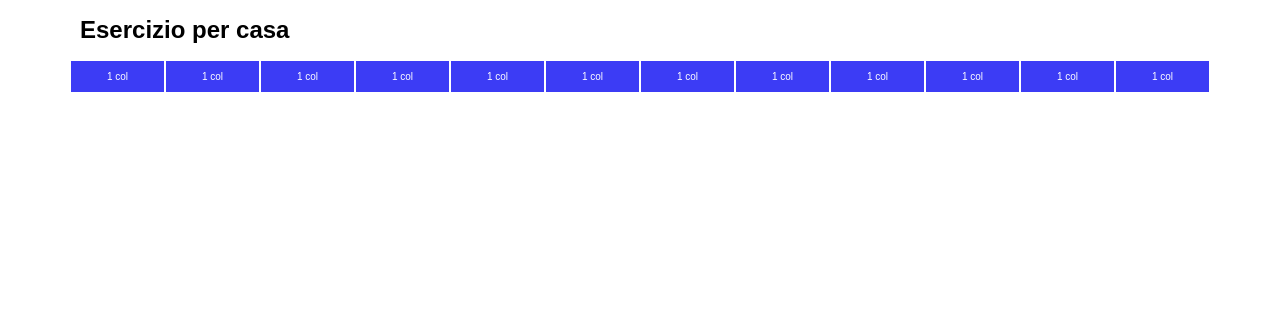
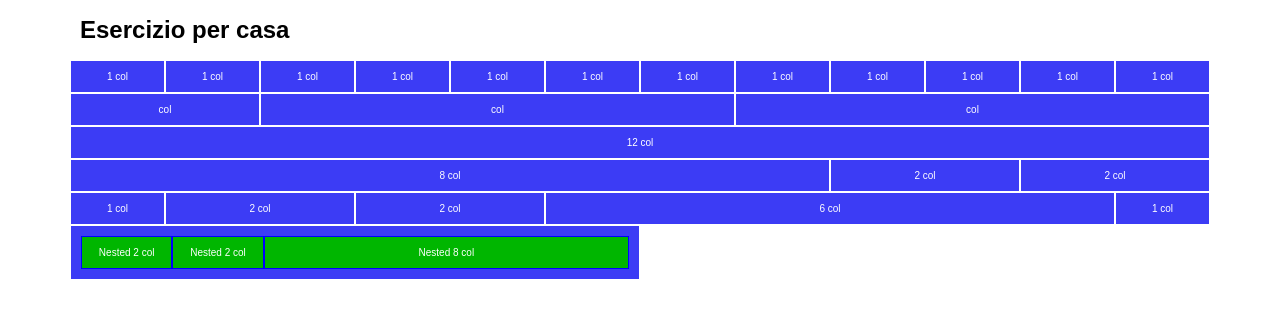
Before and after one commit to AlessandroVano/html-css-12bool, a plain HTML site: page index.html in a window 1280 px wide. Drawn offline with Linux system fonts and the light colour scheme.

Commit message:
insert 1° section

```diff
--- a/css/main.css
+++ b/css/main.css
@@ -15,3 +15,15 @@ h2 {
     font-size: 10px;
     border: 1px solid white ;
 }
+ .box-nested {
+     display: flex;
+ }
+
+.box .col-2 .box {
+    background: rgb(0, 182, 0);
+    border: 1px solid blue
+}
+.box .col-8 .box {
+    background-color: rgb(0, 182, 0);
+    border: 1px solid blue
+}
--- a/index.html
+++ b/index.html
@@ -49,6 +49,69 @@
                 <div class="box">1 col</div>
             </div>
         </div>
+        <div class="row">
+            <div class="col-2">
+                <div class="box">col</div>
+            </div>
+            <div class="col-5">
+                <div class="box">col</div>
+            </div>
+            <div class="col-5">
+                <div class="box">col</div>
+            </div>
+        </div>
+        <div class="row">
+            <div class="col-12">
+                <div class="box">12 col</div>
+            </div>
+        </div>
+        <div class="row">
+            <div class="col-8">
+                <div class="box">8 col</div>
+            </div>
+            <div class="col-2">
+                <div class="box">2 col</div>
+            </div>
+            <div class="col-2">
+                <div class="box">2 col</div>
+            </div>
+        </div>
+        <div class="row">
+            <div class="col-1">
+                <div class="box">1 col</div>
+            </div>
+            <div class="col-2">
+                <div class="box">2 col</div>
+            </div>
+            <div class="col-2">
+                <div class="box">2 col</div>
+            </div>
+            <div class="col-6">
+                <div class="box">6 col</div>
+            </div>
+            <div class="col-1">
+                <div class="box">1 col</div>
+            </div>
+        </div>
+        <div class="row">
+            <div class="col-6">
+                <div class="box">
+                    <div class="box-nested">
+                        <div class="col-2">
+                            <div class="box">Nested 2 col</div>
+                        </div>
+                        <div class="col-2">
+                            <div class="box">Nested 2 col</div>
+                        </div>
+                        <div class="col-8">
+                            <div class="box">Nested 8 col</div>
+                        </div>
+                    </div>
+
+
+                </div>
+            </div>
+        </div>
 
     </div>
 </body>
```
